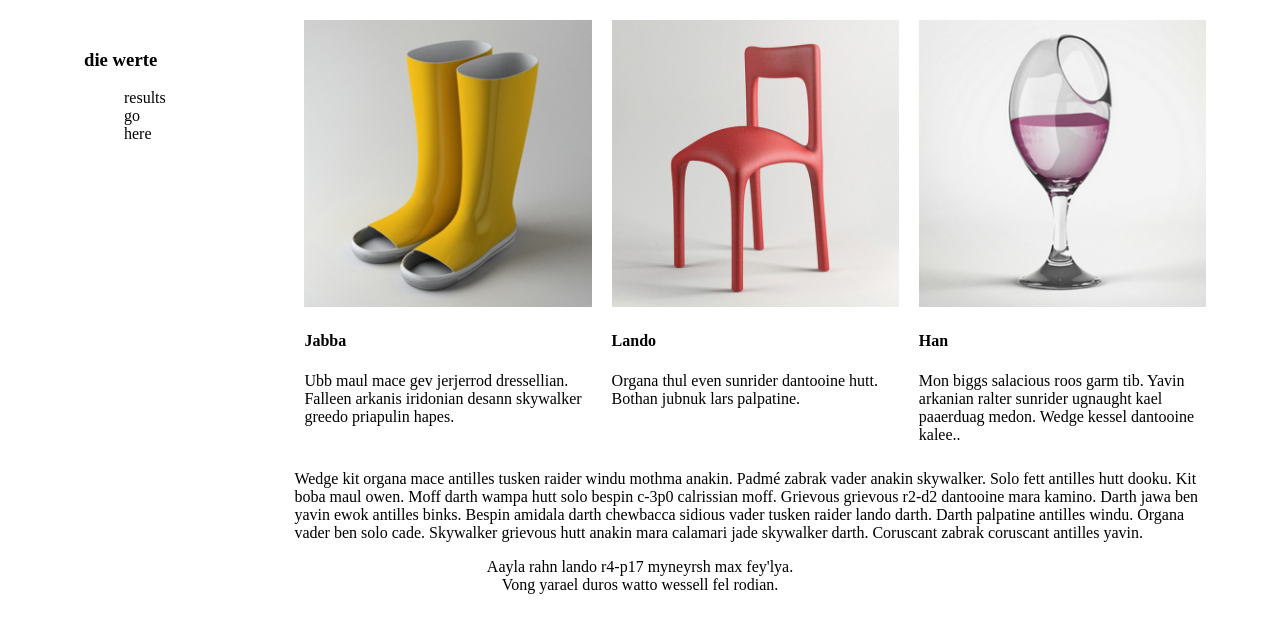
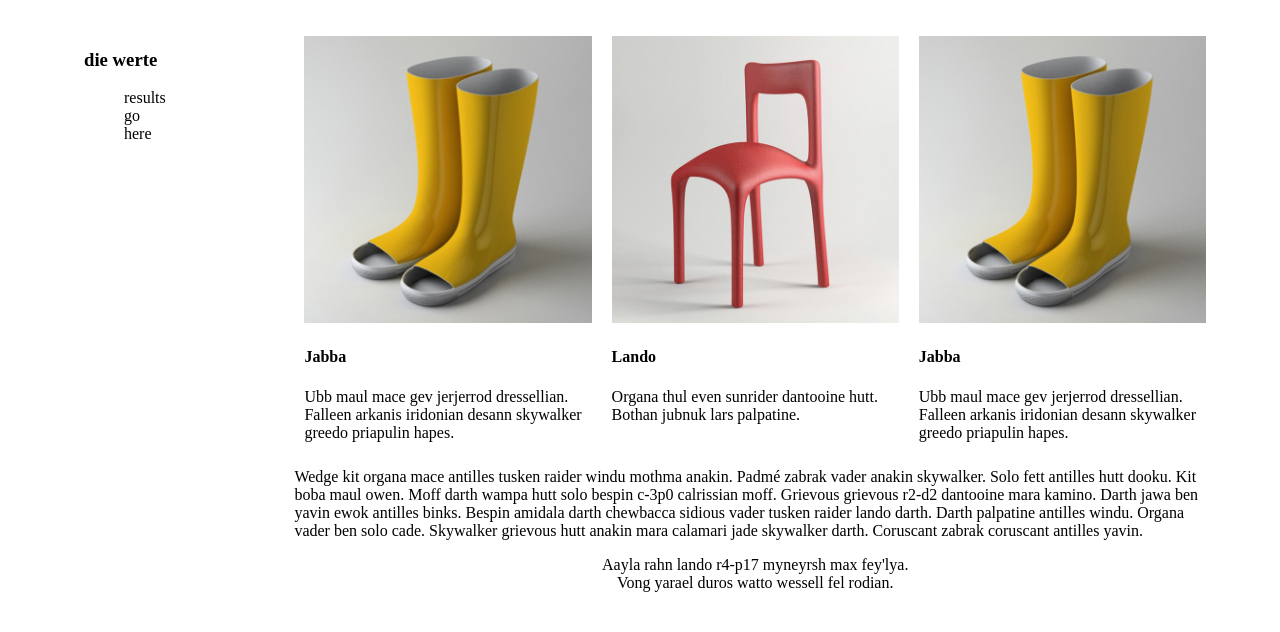
Before and after one commit to bbeeksma/BusMall, a plain HTML site: page index.html in a window 1280 px wide. Shown: the part 48-680 px from the top of the page. Drawn offline with Linux system fonts and the light colour scheme.

Commit message:
constructor function, and method created to build survey item content

```diff
--- a/app.js
+++ b/app.js
@@ -8,5 +8,30 @@ function SurveyItem(name,price,description,imageFile) {
   this.numberOfClicks = 0;
   this.numberOfTimesShown = 0;
   this.lastLoopUsed = 0;
+  this.pairedWith = 0;
 
 }
+
+SurveyItem.prototype.buildSurveyItem = function(conatainerId){
+  var container = document.getElementById(conatainerId);
+  var newSurveyImageBox = document.createElement('div');
+  var newSurveyItemDesc = document.createElement('div');
+  var newImage = document.createElement('img');
+  var newItemName = document.createElement('h4');
+  var newItemDesc = document.createElement('p');
+  newSurveyImageBox.setAttribute('class','surveyImageBox');
+  newSurveyItemDesc.setAttribute('class','surveyItemDesc');
+  newImage.setAttribute('src',this.itemImageFile);
+  newImage.setAttribute('alt',this.itemName);
+  newItemName.innerText = this.itemName;
+  newItemDesc.innerText = this.itemDesc;
+  container.appendChild(newSurveyImageBox);
+  container.appendChild(newSurveyItemDesc);
+  newSurveyImageBox.appendChild(newImage);
+  newSurveyItemDesc.appendChild(newItemName);
+  newSurveyItemDesc.appendChild(newItemDesc);
+};
+
+var boots = new SurveyItem('Jabba','$19.50','Ubb maul mace gev jerjerrod dressellian. Falleen arkanis iridonian desann skywalker greedo priapulin hapes.','images/boots.jpg');
+
+boots.buildSurveyItem('surveyThirdItem');
```
Also changed, not shown: index.html (+2 -1 lines).
